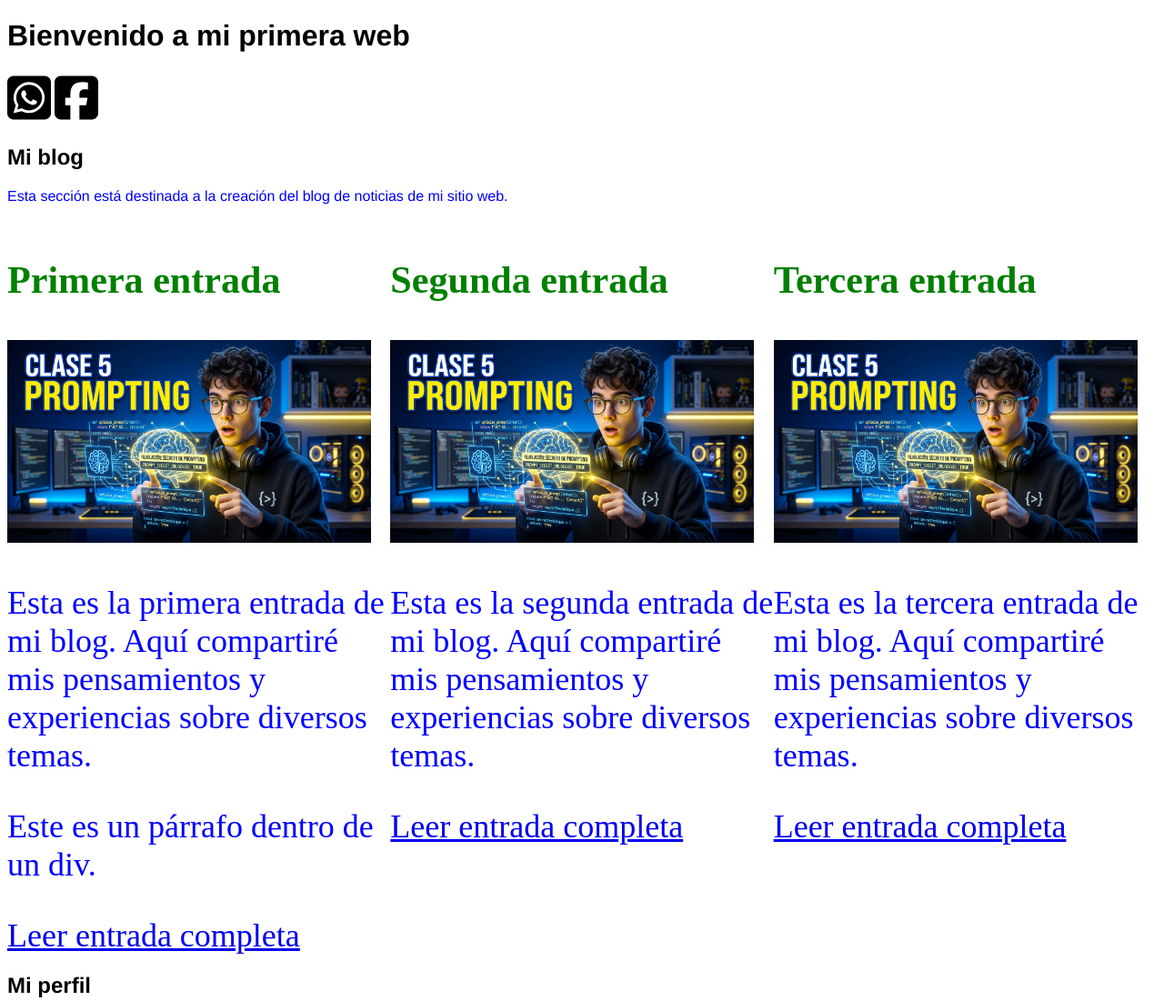
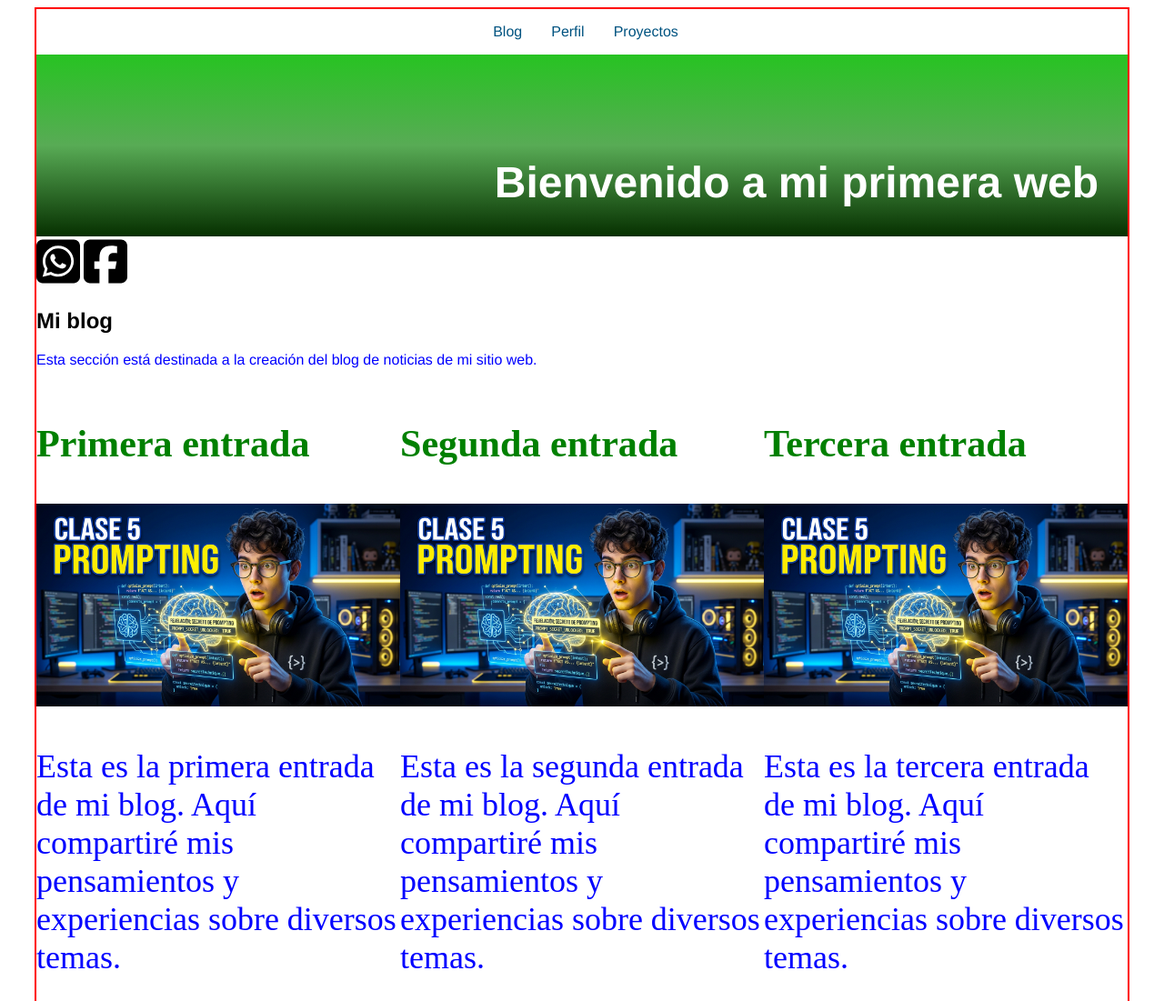
Before and after one commit to daduque/mi_web_2026_2, a plain HTML site: page index.html in a window 1280 px wide. Shown: the top 1101 px of the page at 91% size. Drawn offline with Linux system fonts and the light colour scheme.

Commit message:
CSS: linear-gradient background

```diff
--- a/assets/css/style.css
+++ b/assets/css/style.css
@@ -1,6 +1,53 @@
 :root {
+    box-sizing: border-box;
     font-family: 'Helvetica Neue', sans-serif;
 }
+
+html { scroll-behavior: smooth; }
+
+body {
+    border: 2px solid red;
+    margin-left: auto;
+    margin-right: auto;
+    width: 1200px;
+}
+
+nav.main-menu > ul{
+    background-color: #fff;
+    display: flex;
+    justify-content: center;
+    list-style-type: none;
+}
+
+nav.main-menu > ul li{
+    margin-right: 32px;
+}
+
+nav.main-menu > ul li a{
+    color: rgb(1, 83, 128);
+    text-decoration: none;
+}
+
+nav.main-menu > ul li a:hover{
+    font-weight: bold;
+    text-decoration: underline;
+}
+
+.main-baner{
+    align-items: end;
+    background: linear-gradient(180deg, rgba(39, 195, 34, 1) 0%, rgba(88, 171, 85, 1) 50%, rgb(6, 48, 0) 100%);
+    display: flex;
+    height: 200px;
+    justify-content: end;
+}
+
+.main-baner h1{
+    color: #fff;
+    font-size: 48px;
+    margin-right: 32px;
+ }
+
+
 
 #main_text{
     color:rgb(126, 112, 0)
--- a/index.html
+++ b/index.html
@@ -11,7 +11,25 @@
 <body>
 
     <header>
-        <h1>Bienvenido a mi primera web</h1>
+        <nav class="main-menu">
+            <ul>
+                <li>
+                    <a href="#blog"> Blog </a>
+                </li>
+                <li>
+                    <a href="#perfil"> Perfil </a>
+                </li>
+                <li>
+                    <a href="#proyectos"> Proyectos </a>
+                </li>
+            </ul>
+        </nav>
+
+        <div class="main-baner">
+
+            <h1>Bienvenido a mi primera web</h1>
+        </div>
+
     </header>
 
     <main>
@@ -26,7 +44,7 @@
     <svg xmlns="http://www.w3.org/2000/svg" viewBox="0 0 448 512"><!--!Font Awesome Free v7.3.1 by @fontawesome - https://fontawesome.com License - https://fontawesome.com/license/free Copyright 2026 Fonticons, Inc.--><path d="M64 32C28.7 32 0 60.7 0 96L0 416c0 35.3 28.7 64 64 64l98.2 0 0-145.8-52.8 0 0-78.2 52.8 0 0-33.7c0-87.1 39.4-127.5 125-127.5 16.2 0 44.2 3.2 55.7 6.4l0 70.8c-6-.6-16.5-1-29.6-1-42 0-58.2 15.9-58.2 57.2l0 27.8 83.6 0-14.4 78.2-69.3 0 0 145.8 129 0c35.3 0 64-28.7 64-64l0-320c0-35.3-28.7-64-64-64L64 32z"/></svg>
 </section>
 
-        <section >
+        <section id="blog">
             <h2> Mi blog </h2>
             <p>Esta sección está destinada a la creación del blog de noticias de mi sitio web.</p>
 
@@ -61,12 +79,12 @@
 
         </section>
 
-        <section>
+        <section id="perfil">
             <h2>Mi perfil</h2>
             <p>Esta sección está destinada a la presentación de mi perfil profesional.</p>
         </section>
 
-        <section>
+        <section id="proyectos">
             <h2>Mis proyectos</h2>
             <p>Esta sección está destinada a la presentación de mis proyectos personales y profesionales.</p>
         </section>
```
Also changed, not shown: tercera.html (added, +1 -0 lines), 2 other files.
